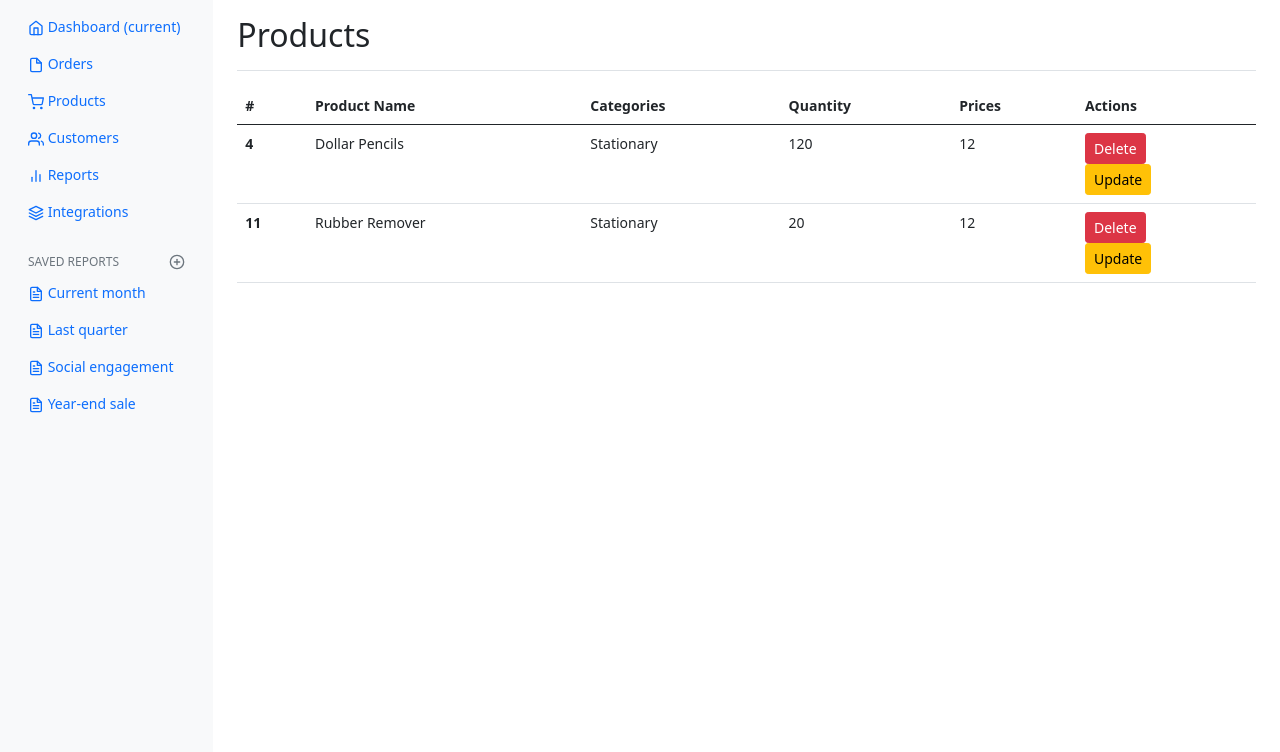
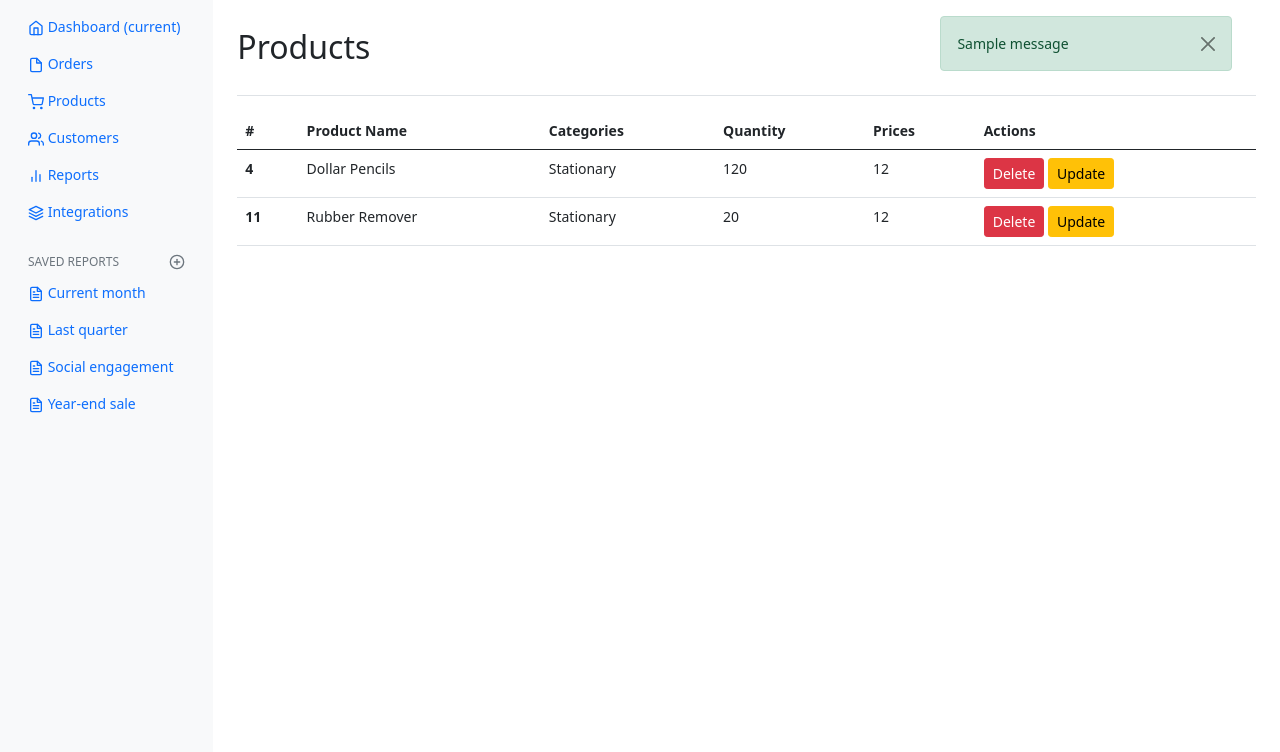
Before and after one commit to kabbas942/InventoryManagementWithDjango, a Django app: page /product in a window 1280 px wide. Shown: the part 48-800 px from the top of the page. Run offline with Django 4.2, Linux system fonts and the light colour scheme; data comes from the database, SQL or seed files in the repository; both versions use the stored data as it was after the commit; one stand-in notice (Sample message) is shown; some libraries are stand-ins or nearby versions.

Commit message:
3RD Commit

```diff
--- a/Management/urls.py
+++ b/Management/urls.py
@@ -4,5 +4,5 @@ from Management import views
 urlpatterns = [
     path('',views.index,name="Dashboard"),
     path('product',views.product,name="ProductLink"),
-    path('product/<int:productDeleteId>',views.productDelete,name="productDeleteLink")
+    path('productdelete/<int:productDeleteId>/',views.productDelete,name="productDeleteLink")
 ]
--- a/Management/views.py
+++ b/Management/views.py
@@ -1,15 +1,18 @@
 from django.shortcuts import render,redirect
 from Management import models
+from django.contrib import messages
 # Create your views here.
 def index(request):
     return render(request,"Management/index.html")
 
 def product(request):
-    ProductInfo = models.Product.objects.all()
-    ProductDictionary = {'ProductInfo':ProductInfo}
-    print(ProductInfo)
+    productsInfo = models.Product.objects.all()
+    ProductDictionary = {'ProductInfo':productsInfo}
     return render(request,"Management/product.html",ProductDictionary)
 
 def productDelete(request,productDeleteId):
     print(productDeleteId)
+    productInfo = models.Product.objects.get(id=productDeleteId)
+    productInfo.delete()
+    messages.success(request,"Product Deleted successfully")
     return redirect("/product")
--- a/templates/Management/base.html
+++ b/templates/Management/base.html
@@ -111,7 +111,7 @@
 
         <main role="main" class="col-md-10 ml-sm-auto col-lg-10 pt-3 px-4">
           <div class="d-flex justify-content-between flex-wrap flex-md-nowrap align-items-center pb-2 mb-3 border-bottom">
-            <h1 class="h2">{% block pagename %}{% endblock pagename %}</h1>
+           <div class="col-md-8"> <h1 class="h2">{% block pagename %}{% endblock pagename %}</h1></div>  <div class="col-md-4">    {% block messages %}{% endblock messages %}</div>
 
           </div>
           {% block body %}
--- a/templates/Management/product.html
+++ b/templates/Management/product.html
@@ -5,6 +5,20 @@ Dashboard
 {% block pagename %}
 Products
 {% endblock pagename %}
+{% block messages %}
+{% if messages %}
+    <div class="container">
+        {% for message in messages %}
+            <div class="alert alert-{{ message.tags }} alert-dismissible fade show" role="alert">
+                {{ message }}
+                <button type="button" class="btn-close" data-bs-dismiss="alert" aria-label="Close"></button>
+            </div>
+        {% endfor %}
+    </div>
+{% endif %}
+
+{% endblock messages %}
+
 {% block body %}
 <div class="btn-toolbar mb-2 mb-md-0">
 
@@ -31,11 +45,11 @@ Products
   <td>{{ProductInfo.ProductQty}}</td>
   <td>{{ProductInfo.ProductPrice}}</td>
   <td>
-    <form method="post" action="{% url 'productDeleteLink' ProductDeleteId=ProductInfo.id %}">
-    <button class="btn btn-sm btn-danger">Delete</button>
 
-  </form>
-  <button class="btn btn-sm btn-warning">Update</button>
+
+    <button type="button" class="btn btn-sm btn-danger" onclick="window.location.href='/productdelete/{{ProductInfo.id}}'">Delete</button>
+    <button class="btn btn-sm btn-warning" name="update" value="update">Update</button>
+
     </td>
 </tr>
 {% endfor %}
```
Also changed, not shown: db.sqlite3.
